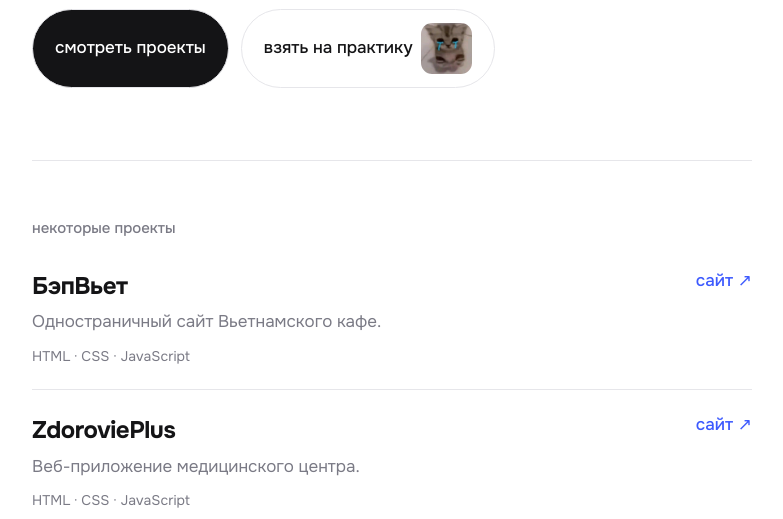
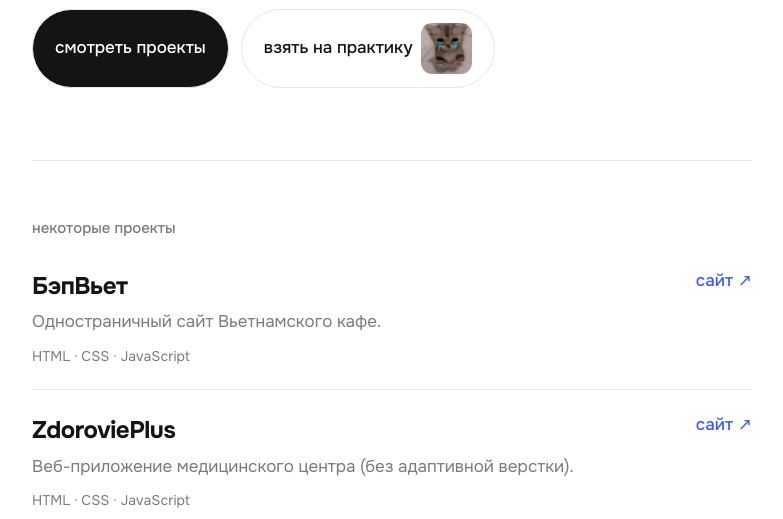
Before and after one commit to ksu-lgtm/my-site, a plain HTML site: page index.html in a window 1280 px wide. Shown: the part 271-790 px from the top of the page, without its empty margins (248-1031 px from the left). Drawn offline with Linux system fonts and the light colour scheme.

Commit message:
Update index.html

```diff
--- a/index.html
+++ b/index.html
@@ -335,7 +335,7 @@
 
         <article class="project">
           <h3>ZdoroviePlus</h3>
-          <p>Веб-приложение медицинского центра.</p>
+          <p>Веб-приложение медицинского центра (без адаптивной верстки).</p>
           <div class="stack">HTML · CSS · JavaScript</div>
           <div class="stack">Без адаптивной верстки</div>
           <div class="links">
```
